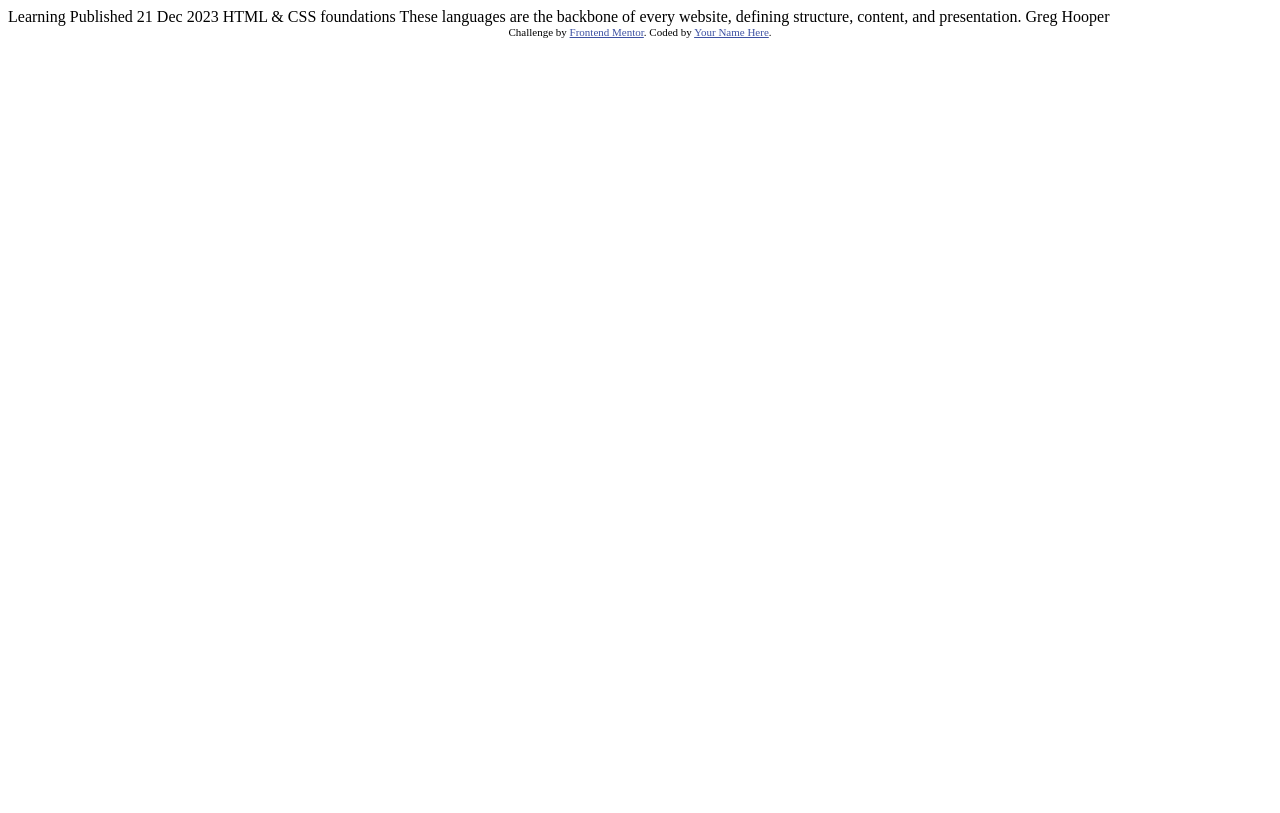
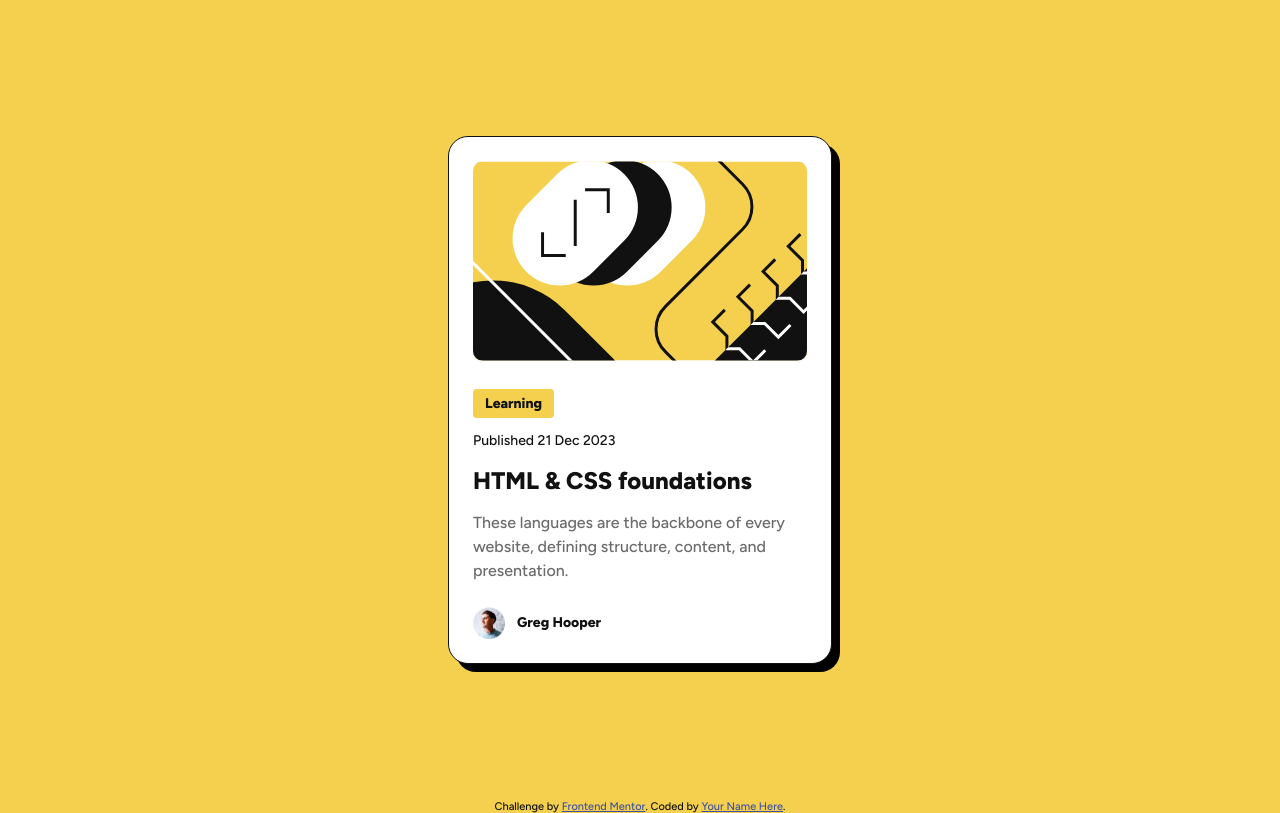
Before and after one commit to steffieMD/blog-preview-card, a plain HTML site: page index.html in a window 1280 px wide. Drawn offline with Linux system fonts and the light colour scheme.

Commit message:
create blog card component

```diff
--- a/index.html
+++ b/index.html
@@ -1,34 +1,50 @@
 <!DOCTYPE html>
 <html lang="en">
   <head>
-  <meta charset="UTF-8">
-  <meta name="viewport" content="width=device-width, initial-scale=1.0"> <!-- displays site properly based on user's device -->
-
-  <link rel="icon" type="image/png" sizes="32x32" href="./assets/images/favicon-32x32.png">
+    <meta charset="UTF-8" />
+    <meta name="viewport" content="width=device-width, initial-scale=1.0" />
+    <link rel="stylesheet" href="style.css" />
+    <link
+      rel="icon"
+      type="image/png"
+      sizes="32x32"
+      href="./assets/images/favicon-32x32.png" />
 
     <title>Frontend Mentor | Blog preview card</title>
-
-  <!-- Feel free to remove these styles or customise in your own stylesheet 👍 -->
-  <style>
-    .attribution { font-size: 11px; text-align: center; }
-    .attribution a { color: hsl(228, 45%, 44%); }
-  </style>
   </head>
   <body>
+    <main>
+      <div class="container card">
+        <div class="card__img">
+          <img
+            src="/assets/images/illustration-article.svg"
+            alt="illustrations" />
+        </div>
+        <div class="card__text">
+          <div class="text-w-bg">Learning</div>
+          <span>Published 21 Dec 2023</span>
+          <h1>HTML & CSS foundations</h1>
+          <p>
+            These languages are the backbone of every website, defining
+            structure, content, and presentation.
+          </p>
+        </div>
 
-  Learning
-
-  Published 21 Dec 2023
-
-  HTML & CSS foundations
-
-  These languages are the backbone of every website, defining structure, content, and presentation.
-
-  Greg Hooper
-
+        <div class="author">
+          <div class="author__img">
+            <img src="/assets/images/image-avatar.webp" alt="Greg Hooper" />
+          </div>
+          <h2>Greg Hooper</h2>
+        </div>
+      </div>
+    </main>
+    <footer>
       <div class="attribution">
-    Challenge by <a href="https://www.frontendmentor.io?ref=challenge" target="_blank">Frontend Mentor</a>.
-    Coded by <a href="#">Your Name Here</a>.
+        Challenge by
+        <a href="https://www.frontendmentor.io?ref=challenge" target="_blank"
+          >Frontend Mentor</a
+        >. Coded by <a href="#">Your Name Here</a>.
       </div>
+    </footer>
   </body>
 </html>
--- /dev/null
+++ b/style.css
@@ -0,0 +1,141 @@
+@import url("https://fonts.googleapis.com/css2?family=Figtree:ital,wght@0,300..900;1,300..900&display=swap");
+
+:root {
+  --spacing-200: 1.5rem;
+  --spacing-150: 0.75rem;
+  --spacing-100: 0.5rem;
+  --spacing-50: 0.25rem;
+  --font-size-text-preset-3: 0.875rem;
+  --font-size-text-preset-2: 1rem;
+  --color-yellow: #f4d04e;
+  --color-gray-950: #111;
+  --color-gray-500: #6b6b6b;
+  --color-white: #fff;
+}
+*,
+*::before,
+*::after {
+  box-sizing: border-box;
+  margin: 0;
+  padding: 0;
+}
+
+body {
+  background: var(--color-yellow);
+  font-family: "Figtree", sans-serif;
+  color: var(--color-gray-950);
+  font-weight: 500;
+  font-style: normal;
+}
+
+main {
+  display: flex;
+  flex-direction: column;
+  justify-content: center;
+  align-items: center;
+  height: 100vh;
+}
+
+.container {
+  width: min(88.652%, 384px);
+  display: flex;
+  padding: var(--spacing-200);
+  flex-direction: column;
+  align-items: flex-start;
+  gap: var(--spacing-200);
+  border-radius: 1.25rem;
+  border: 1px solid var(--color-gray-950);
+  background: var(--color-white);
+  box-shadow: 8px 8px 0px 0px #000;
+}
+
+.card__img img {
+  border-radius: 0.625rem;
+  width: 100%;
+}
+
+.card__text {
+  display: flex;
+  flex-direction: column;
+  align-items: flex-start;
+  gap: var(--spacing-150);
+  align-self: stretch;
+}
+
+.text-w-bg {
+  display: flex;
+  padding: var(--spacing-50) var(--spacing-150);
+  justify-content: center;
+  align-items: center;
+  gap: var(--spacing-100);
+  border-radius: var(--spacing-50);
+  background: var(--color-yellow);
+  font-size: 0.75rem;
+  font-weight: 800;
+  line-height: 150%;
+}
+
+.card__text span {
+  font-size: 0.75rem;
+  font-weight: 500;
+  line-height: 150%;
+}
+
+.card__text h1 {
+  font-size: 1.25rem;
+  font-weight: 800;
+  line-height: 150%;
+}
+
+.card__text p {
+  color: var(--color-gray-500);
+  font-size: 0.875rem;
+  font-weight: 500;
+  line-height: 150%;
+}
+
+.author {
+  display: flex;
+  align-items: center;
+  gap: var(--spacing-150);
+}
+
+.author__img {
+  width: 2rem;
+  height: 2rem;
+}
+
+.author__img img {
+  width: 100%;
+}
+
+.author h2 {
+  color: var(--color-gray-950);
+  font-size: var(--font-size-text-preset-3);
+  font-style: normal;
+  font-weight: 800;
+  line-height: 150%;
+}
+
+.attribution {
+  font-size: 11px;
+  text-align: center;
+}
+.attribution a {
+  color: hsl(228, 45%, 44%);
+}
+
+@media screen and (min-width: 1200px) {
+  .text-w-bg,
+  .card__text span {
+    font-size: var(--font-size-text-preset-3);
+  }
+
+  .card__text h1 {
+    font-size: var(--spacing-200);
+  }
+
+  .card__text p {
+    font-size: var(--font-size-text-preset-2);
+  }
+}
```
Also changed, not shown: 1 other file. Lines whose indentation alone changed are shown as unchanged.
